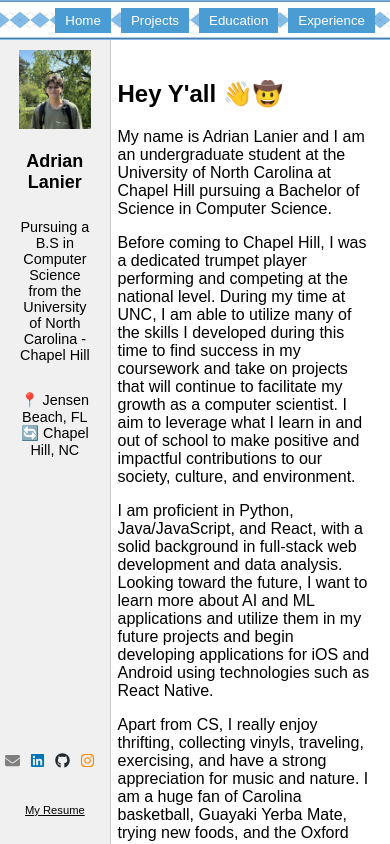
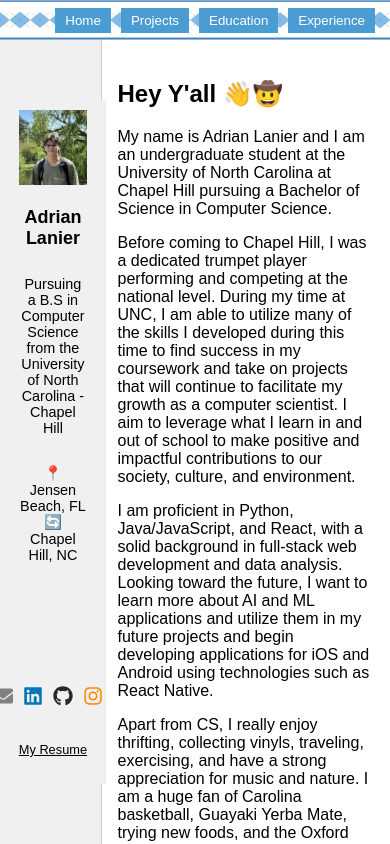
Before and after one commit to adlanier/portfolio_natalia, a React (Vite) app: page / in a window 390 px wide. Built offline with nearby package versions, Linux system fonts and the light colour scheme.

Commit message:
improvements for mobile webpage

```diff
--- a/src/App.jsx
+++ b/src/App.jsx
@@ -1,5 +1,5 @@
 // src/App.jsx
-import React, { useState } from 'react';
+import React, { useState, useEffect } from 'react';
 import Home from './components/Home';
 import Projects from './components/Projects';
 import Profile from './components/Profile';
@@ -9,6 +9,24 @@ import './styles/main.css';
 
 const App = () => {
   const [page, setPage] = useState('home'); // State to keep track of the current page
+
+  useEffect(() => {
+    const handleTouchStart = () => {
+      document.body.classList.add('no-hover');
+    };
+
+    const handleMouseMove = () => {
+      document.body.classList.remove('no-hover');
+    };
+
+    window.addEventListener('touchstart', handleTouchStart);
+    window.addEventListener('mousemove', handleMouseMove);
+
+    return () => {
+      window.removeEventListener('touchstart', handleTouchStart);
+      window.removeEventListener('mousemove', handleMouseMove);
+    };
+  }, []);
 
   // Function to render the appropriate page component
   const renderPage = () => {
@@ -30,10 +48,10 @@ const App = () => {
     <div>
       <header className="header">
         <nav className="nav">
-          <button onClick={() => setPage('home')}>Home</button>
-          <button onClick={() => setPage('projects')}>Projects</button>
-          <button onClick={() => setPage('educ')}>Education</button>
-          <button onClick={() => setPage('exp')}>Experience</button>
+          <button onPointerUp={() => setPage('home')}>Home</button>
+          <button onPointerUp={() => setPage('projects')}>Projects</button>
+          <button onPointerUp={() => setPage('educ')}>Education</button>
+          <button onPointerUp={() => setPage('exp')}>Experience</button>
         </nav>
       </header>
       <Profile />
--- a/src/components/Profile.jsx
+++ b/src/components/Profile.jsx
@@ -5,6 +5,7 @@ import '../styles/Profile.css' // Import the CSS file
 import resume from '../assets/Adrian Lanier Resume.pdf';
 const Profile = () => {
   return (
+    <div className="profile-background">
     <div className="profile-section">
       <img src={profilePic} alt="Profile" className="profile-pic" />
       <h1 className="profile-name" style={{ fontWeight: "bold"}}>Adrian Lanier</h1>
@@ -33,6 +34,7 @@ const Profile = () => {
 
       </div>
     </div>
+    </div>
   );
 };
 
--- a/src/components/Projects.jsx
+++ b/src/components/Projects.jsx
@@ -3,7 +3,7 @@ import React from 'react';
 import '../styles/Projects.css';
 
 const Projects = () => (
-  <div className="projects-content">
+  <div>
     <h2>My Projects 💻📊</h2>
 
     <div className="project-entry">
--- a/src/styles/Profile.css
+++ b/src/styles/Profile.css
@@ -5,13 +5,13 @@
     top: 40px; /* Start below the header */
     bottom: 0px; /* Adjust this based on footer height */
     left: 0;
-    width: 23%; /* Occupies 1/4 of the screen width */
+    width: 23%;
     background-color: #f0f0f0; /* Optional background */
     display: flex;
     flex-direction: column;
     align-items: center;
     padding: 10px;
-    border-right: 1px solid #ccc; /* Optional border */
+    transition: width 0.3s ease-in-out;
     z-index: 900;
     overflow-y: auto;
   }
@@ -83,21 +83,28 @@
 }
 
   /* Responsive styles */
-@media (max-width: 850px) {
+ @media (max-width: 850px) {
+
+  .profile-section {
+    position: fixed;
+    top: 100px;
+    bottom: 60px;
+    left: 0;
+    width: 22%;
+    background-color: #f0f0f0;
+    display: flex;
+    flex-direction: column;
+    align-items: center;
+    padding: 10px;
+
+    z-index: 900;
+    overflow-y: auto;
+  }
 
   .icon {
-    font-size: 20px; /* Smaller icon size for small screens */
+    font-size: 20px;
   }
   .resume-download {
-    font-size: 0.8em; /* Smaller font size for resume link on small screens */
+    font-size: 0.8em;
   }
 }
-
-@media (max-width: 400px) {
-  .icon {
-    font-size: 15px; /* Even smaller icon size for extra small screens */
-  }
-  .resume-download {
-    font-size: 0.7em; /* Smaller font size for resume link on small screens */
-  }
-}
--- a/src/styles/main.css
+++ b/src/styles/main.css
@@ -47,6 +47,15 @@ body, html {
   background-color: #e0e0e0;
 }
 
+/* Disable hover effects when .no-hover class is present */
+.no-hover .nav button:hover {
+  background-color: #4B9CD3;
+  color: white;
+  border: none;
+  padding: 5px 10px; /* Smaller padding */
+  margin: 0 5px;
+  cursor: pointer;
+}
 
 /* Content styles */
 .content {
@@ -93,3 +102,28 @@ a {
 a:hover {
   font-weight: bold; /* Bold on hover */
 }
+
+  .profile-background {
+    position: fixed;
+    top: 40px; /* Start below the header */
+    bottom: 0; /* Adjust this based on footer height */
+    left: 0;
+    width: 24%; /* Occupies 1/4 of the screen width */
+    background-color: #f0f0f0; /* Match the profile component's background */
+    border-right: 1px solid #ccc; /* Match the profile component's border */
+    z-index: 800; /* Behind the profile component */
+    transition: width 0.1s ease-in-out; /* Smooth transition for width */
+
+
+}
+
+@media (max-width: 850px) {
+  .profile-background {
+    position: fixed;
+    top: 40px;
+    bottom: 0;
+    left: 0;
+    width: 26%;
+    background-color: #f0f0f0;
+    z-index: 800; }
+  }
```
